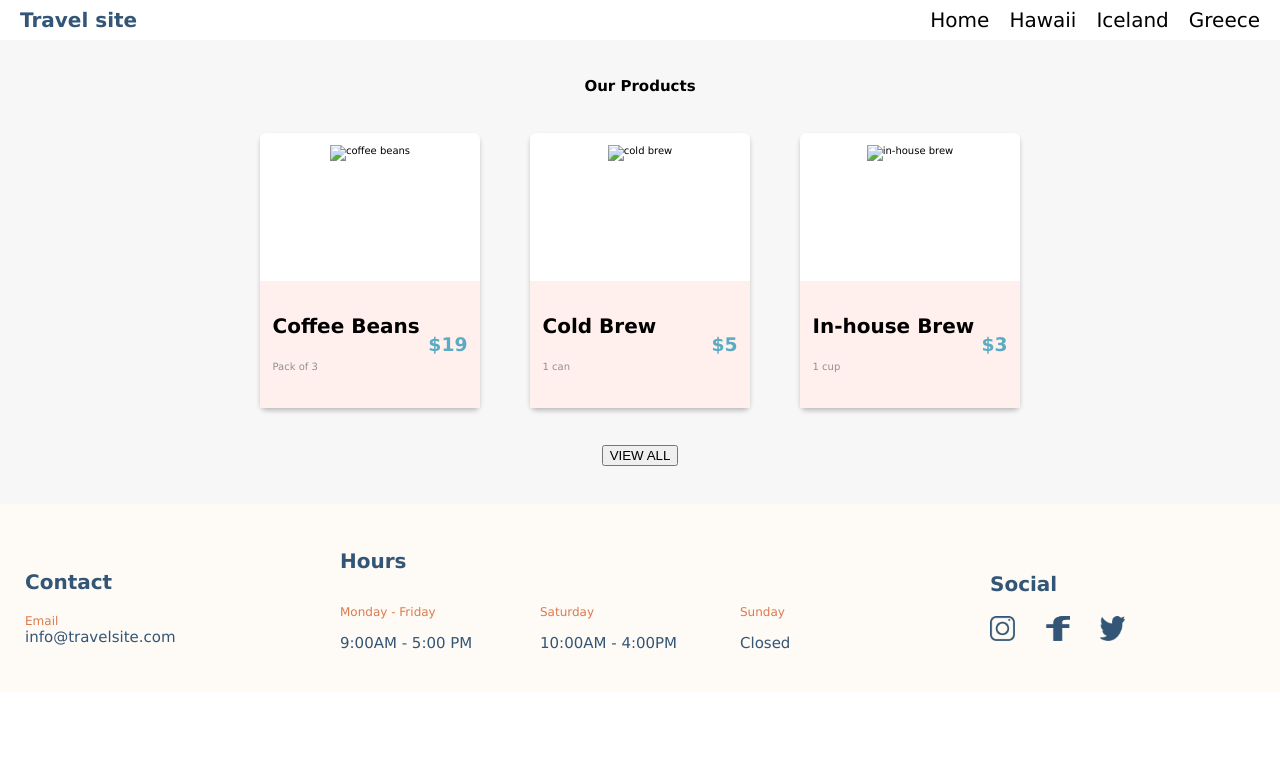
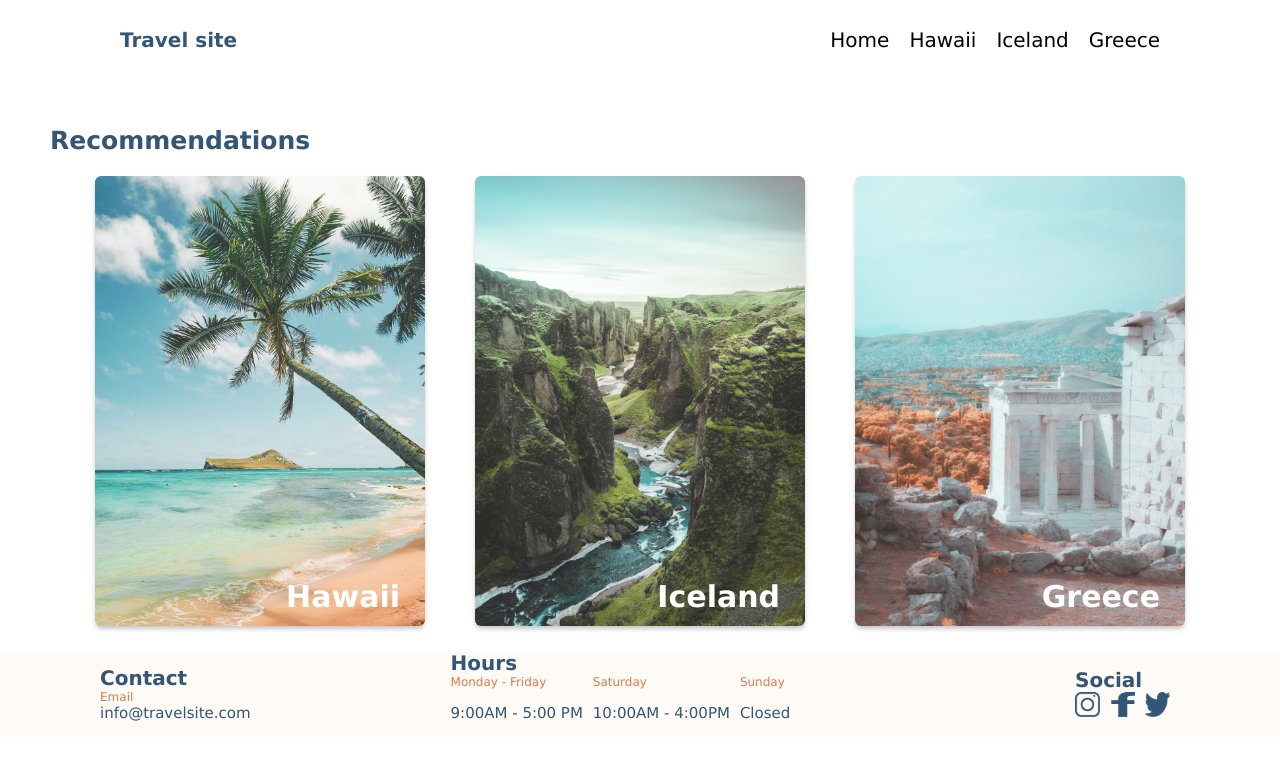
Before and after one commit to mickey-vee/TravelSite, a plain HTML site: page index.html in a window 1280 px wide. Drawn offline with Linux system fonts and the light colour scheme.

Commit message:
Add recommendation cards

```diff
--- a/css/destinations.css
+++ b/css/destinations.css
@@ -31,4 +31,6 @@ body {
   color: white;
   font-size: 8rem;
   margin: 0;
+  padding-left: 12rem;
+  padding-top: 8rem;
 }
--- a/css/global.css
+++ b/css/global.css
@@ -5,6 +5,7 @@
 /* global settings */
 html {
   font-size: 10px;
+  box-sizing: border-box;
 }
 
 body {
@@ -29,14 +30,18 @@ h3 {
 .navigation {
   display: flex;
   width: 100%;
-  height: 4rem;
+  height: 8rem;
   align-items: center;
   justify-content: space-between;
   background-color: #ffffff;
 }
 
+.navigation-box {
+  padding: 0 10rem;
+}
+
 .navigation-item {
-  padding: 20px;
+  padding: 2rem;
   display: flex;
   justify-content: space-between;
 }
@@ -68,28 +73,35 @@ img {
 .footer {
   display: flex;
   justify-content: space-between;
+  margin: 0;
+  padding: 0;
   align-items: center;
   width: 100%;
   background-color: #fefaf5;
+  box-sizing: border-box;
 }
 
 .footer__item {
-  width: 25%;
-  text-align: left;
-  margin: 2.5rem;
+  margin: 0;
+  padding: 0;
+  padding: 0 10rem;
 }
 
 .footer__item--title {
+  margin: 0;
+  padding: 0;
   color: #335576;
 }
 
 .footer__item--subtitle {
+  margin: 0;
+  padding: 0;
   color: #db7a4e;
   font-size: 1.2rem;
 }
 
 .footer__item--hours {
-  width: 60rem;
+  flex-grow: 3;
 }
 
 .footer__item--text {
@@ -100,16 +112,17 @@ img {
 .footer__item--image {
   width: 2.5rem;
   height: 2.5rem;
-  padding-right: 3rem;
+  padding-right: 1rem;
 }
 
 .test {
   display: flex;
+  flex-direction: row;
 }
 
 .test2 {
-  padding-right: 2rem;
-  width: 20rem;
+  padding-right: 1rem;
+  width: auto;
 }
 
 .footer__icons {
--- a/css/main.css
+++ b/css/main.css
@@ -1,80 +1,65 @@
+body {
+  width: 100%;
+}
+
 .recommendations {
   display: flex;
   width: 100%;
   justify-content: center;
 }
 
-/* .travel-card {
-  display: flex;
-  justify-content: space-between;
-  width: 22rem;
-  height: 27.5rem;
-  flex-direction: row;
-  text-align: center;
-  background-color: #fff;
-  border-radius: 0.625rem;
-  box-shadow: 0 0.3125rem 0.5625rem -0.0625rem rgba(0, 0, 0, 0.25);
-} */
-
 .product-area {
   width: 100%;
-  background-color: #f7f7f7;
-  text-align: center;
+  background-color: white;
+  text-align: left;
   padding: 2.5rem 0;
 }
 
+.product-area__text {
+  color: #335576;
+  font-size: 2.5rem;
+  padding-left: 5rem;
+  font-weight: bolder;
+}
+
 .products {
-  width: 100%;
-  background-color: #f7f7f7;
-  text-align: center;
   display: flex;
   justify-content: center;
+  width: 100%;
+  gap: 5rem;
 }
 
 .products__product-card {
   display: flex;
-  justify-content: space-between;
-  flex-direction: column;
-  width: 22rem;
-  height: 27.5rem;
+  width: 28rem;
+  height: 40rem;
   text-align: center;
   background-color: #fff;
-  margin: 2.5rem;
+  padding: 2.5rem;
   border-radius: 0.625rem;
   box-shadow: 0 0.3125rem 0.5625rem -0.0625rem rgba(0, 0, 0, 0.25);
 }
 
-.products__product-card--product-img {
-  height: 17.5rem;
-  padding: 1.25rem 0;
-  text-align: center;
+.hawaii {
+  background-image: url(/assets/Images/hawaii.jpg);
+  background-size: cover;
+  background-position: center;
 }
 
-.products__viewall {
-  text-align: center;
-  margin: 1.25rem 0;
+.iceland {
+  background-image: url(/assets/Images/iceland.jpg);
+  background-size: cover;
+  background-position: center;
+}
+.greece {
+  background-image: url(/assets/Images/greece.jpg);
+  background-size: cover;
+  background-position: center;
 }
 
 .products__text {
-  display: flex;
-  background-color: #fff0ed;
-  justify-content: space-between;
-  padding: 1.25rem;
+  margin-left: auto;
+  margin-top: 135%;
+  font-size: 3rem;
+  color: white;
 }
-
-.products__product-card--name {
-  text-align: left;
-}
-
-.products__product-card--price {
-  color: #5bacc3;
-  font-size: 1.875rem;
-  font-weight: bold;
-  align-self: center;
-}
-
-.products_text--style {
-  color: #909090;
-  font-size: 1rem;
-  font-weight: 400;
-}
--- a/index.html
+++ b/index.html
@@ -12,12 +12,12 @@
     <header>
       <!-- Navigation -->
       <nav class="navigation">
-        <div>
+        <div class="navigation-box">
           <a href="../index.html">
             <span class="navigation-item--logo">Travel site</span>
           </a>
         </div>
-        <div>
+        <div class="navigation-box">
           <ul class="navigation-item">
             <li>
               <a href="../index.html" class="navigation-item--links">Home</a>
@@ -46,94 +46,26 @@
       <section></section>
 
       <!-- Recommendations -->
-      <!--       <section>
-        <h2>Recommendations</h2>
-        <div class="recommendations">
-          <div class="recommendations__cards">
-            <div class="travel-card">
-             hawaii card -->
-      <!--       <div class="destination-card">
-        <a href="./pages/hawaii.html"
-          ><img src="./assets/Images/hawaii.jpg" alt="Hawaii"
-        /></a>
-        <h6>Hawaii</h6>
-      </div> -->
-      <!-- iceland card -->
-      <!--               <div class="travel-card">
-                <a href="./pages/iceland.html"
-                  ><img src="./assets/Images/iceland.jpg" alt="Iceland"
-                /></a>
-                <h6>Iceland</h6>
-              </div> -->
-      <!-- greece card -->
-      <!--               <div class="travel-card">
-                <a href="./pages/greece.html"
-                  ><img src="./assets/Images/greece.jpg" alt="Greece"
-                /></a>
-                <h6>Greece</h6>
-              </div>
-            </div>
-          </div>
-        </div>
-      </section>
- -->
       <section class="product-area">
-        <h2>Our Products</h2>
+        <h2 class="product-area__text">Recommendations</h2>
         <div class="products">
-          <div class="products__product-card">
-            <div>
-              <img
-                class="products__product-card--product-img"
-                src="./assets/coffeebeans.png"
-                alt="coffee beans"
-              />
-            </div>
-            <div class="products__text">
-              <div class="products__product-card--name">
-                <h3>Coffee Beans</h3>
-                <h6 class="products_text--style">Pack of 3</h6>
-              </div>
-              <div class="products__product-card--price">$19</div>
-            </div>
-          </div>
+          <a href="./pages/hawaii.html"
+            ><div class="products__product-card hawaii">
+              <h3 class="products__text">Hawaii</h3>
+            </div></a
+          >
 
-          <div class="products__product-card">
-            <div>
-              <img
-                class="products__product-card--product-img"
-                src="./assets/coldbrew.png"
-                alt="cold brew"
-              />
-            </div>
-            <div class="products__text">
-              <div class="products__product-card--name">
-                <h3>Cold Brew</h3>
-                <h6 class="products_text--style">1 can</h6>
-              </div>
-              <div class="products__product-card--price">$5</div>
-            </div>
-          </div>
+          <a href="./pages/iceland.html"
+            ><div class="products__product-card iceland">
+              <h3 class="products__text">Iceland</h3>
+            </div></a
+          >
 
-          <div class="products__product-card">
-            <div>
-              <img
-                class="products__product-card--product-img"
-                src="./assets/inhousebrew.png"
-                alt="in-house brew"
-              />
-            </div>
-            <div class="products__text">
-              <div class="products__product-card--name">
-                <h3>In-house Brew</h3>
-                <h6 class="products_text--style">1 cup</h6>
-              </div>
-              <div class="products__product-card--price">$3</div>
-            </div>
-          </div>
-        </div>
-
-        <div class="products__viewall">
-          <a href="./pages/menu.html"><button>VIEW ALL</button></a>
+          <a href="./pages/greece.html"
+            ><div class="products__product-card greece">
+              <h3 class="products__text">Greece</h3>
+            </div></a
+          >
         </div>
       </section>
 
```
Also changed, not shown: pages/greece.html (+2 -2 lines), pages/hawaii.html (+2 -2 lines), pages/iceland.html (+2 -2 lines).
